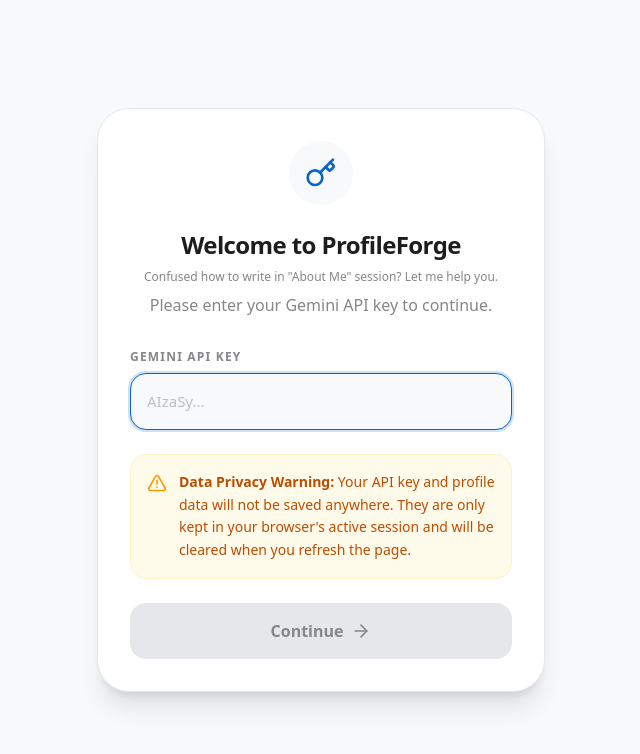
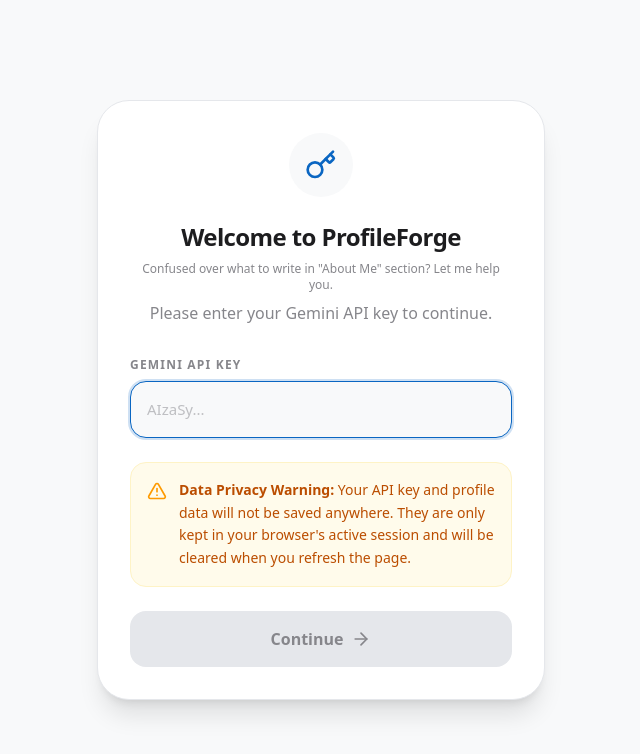
Before and after one commit to letusai15/profileforgeapp, a React (Vite) app: page / in a window 1280 px wide. Shown: the top 754 px of the page, without its empty margins (319-959 px from the left). Built offline with nearby package versions, Linux system fonts and the light colour scheme.

Commit message:
Update ApiKeyForm.tsx
Signed-off-by: Monalisa Das <letusai15@gmail.com>

```diff
--- a/src/ApiKeyForm.tsx
+++ b/src/ApiKeyForm.tsx
@@ -28,7 +28,7 @@
         </div>
 
         <h1 className="text-2xl font-semibold tracking-tight text-center mb-2">Welcome to ProfileForge</h1>
-        <p className="text-[#86868B] text-center mb-2 text-xs">Confused how to write in "About Me" session? Let me help you.</p>
+        <p className="text-[#86868B] text-center mb-2 text-xs">Confused over what to write in "About Me" section? Let me help you.</p>
         <p className="text-[#86868B] text-center mb-8">Please enter your Gemini API key to continue.</p>
 
         <form onSubmit={handleSubmit} className="space-y-6">
```
